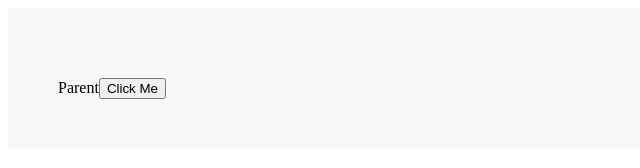
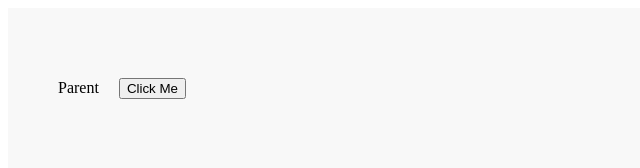
Before and after one commit to htpapa9645/React-begin, a React (Vite) app in the folder part3/vite-react-event/: page / in a window 1280 px wide. Shown: the top 168 px of the page, without its empty margins (0-640 px from the left). Built offline with nearby package versions, Linux system fonts and the light colour scheme.

Commit message:
이벤트 전파막기

```diff
--- a/part3/vite-react-event/src/App.tsx
+++ b/part3/vite-react-event/src/App.tsx
@@ -107,6 +107,27 @@
 
 
 // 이벤트 전파 > 캡쳐링 > 부모에서 자식요소로 이벤트 전파
+// export default function App() {
+//   const handleCapture = () => {
+//     console.log("Parent");
+//   };
+//   const handleBubble = () => {
+//     console.log("Child");
+//   };
+//   return (
+//     <div
+//       onClickCapture={handleCapture}
+//       style={{ padding: "50px", backgroundColor: "#f8f8f8" }}
+//     >
+//       Parent
+//       <button onClick={handleBubble} style={{ marginTop: "20px" }}>
+//         Click Me
+//       </button>
+//     </div>
+//   );
+// }
+
+// 이벤트 전파 > 버를링 > 자식요소에서 부모요소로 이벤트 전파
 export default function App() {
   const handleCapture = () => {
     console.log("Parent");
@@ -116,11 +137,11 @@ export default function App() {
   };
   return (
     <div
-      onClickCapture={handleCapture}
+      onClick={handleCapture}
       style={{ padding: "50px", backgroundColor: "#f8f8f8" }}
     >
       Parent
-      <button onClick={handleBubble} style={{ marginTop: "20px" }}>
+      <button onClick={handleBubble} style={{ margin: "20px" }}>
         Click Me
       </button>
     </div>
```
Also changed, not shown: 1 other file (tests, documents, lock files or other folders).
